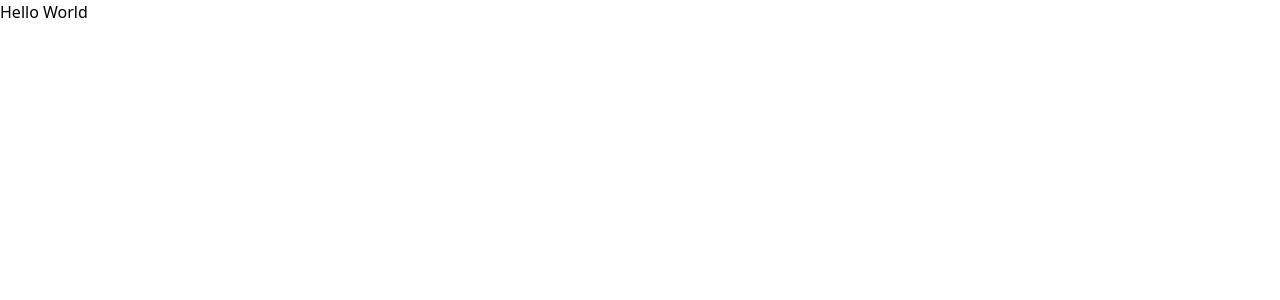
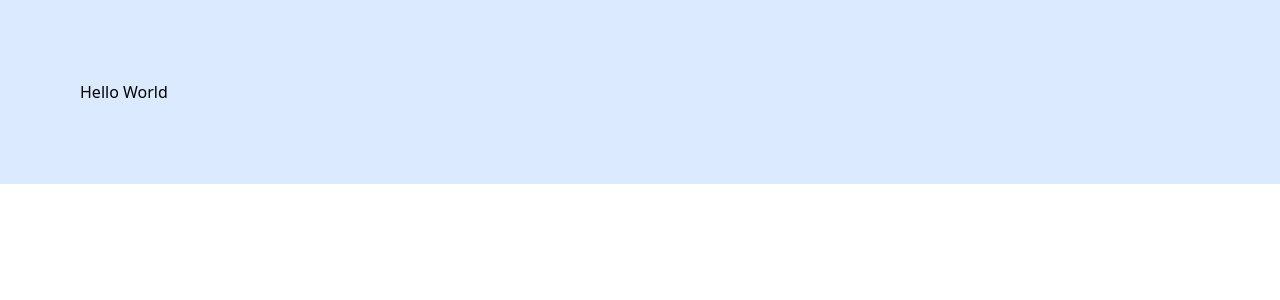
Before and after one commit to markpackham/NuxtGraphQL2023, a Nuxt app: page / in a window 1280 px wide. Shown: the top 300 px of the page. Built offline with nearby package versions, Linux system fonts and the light colour scheme.

Commit message:
check tailwind is working
https://youtu.be/eXSVyfBLtnY?t=197

```diff
--- a/app.vue
+++ b/app.vue
@@ -1,5 +1,5 @@
 <template>
-  <div>
+  <div class="bg-blue-100 p-20">
     <h1>Hello World</h1>
   </div>
 </template>
```
